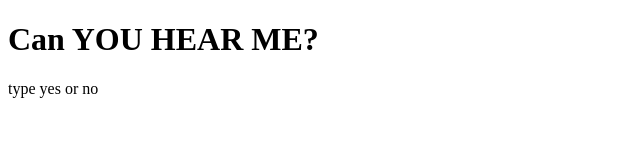
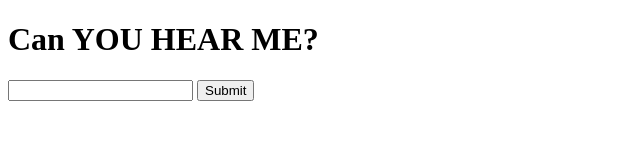
Before and after one commit to ericjobrien/f9-heroku-submit-eo, a website: page public/index.html in a window 1280 px wide. Shown: the whole page, without its empty margins (0-640 px from the left). Drawn offline with Linux system fonts and the light colour scheme.

Commit message:
adding submit button and text box

```diff
--- a/public/index.html
+++ b/public/index.html
@@ -9,8 +9,9 @@
 <body>
     <h1>Can YOU HEAR ME?</h1>
     <form>
+        <input type="text" />
         <submit>
-            <placeholder>type yes or no</placeholder>
+            <input type="submit" placeholder="type yes or no"/>
         </submit>
     </form>
 </body>
```
